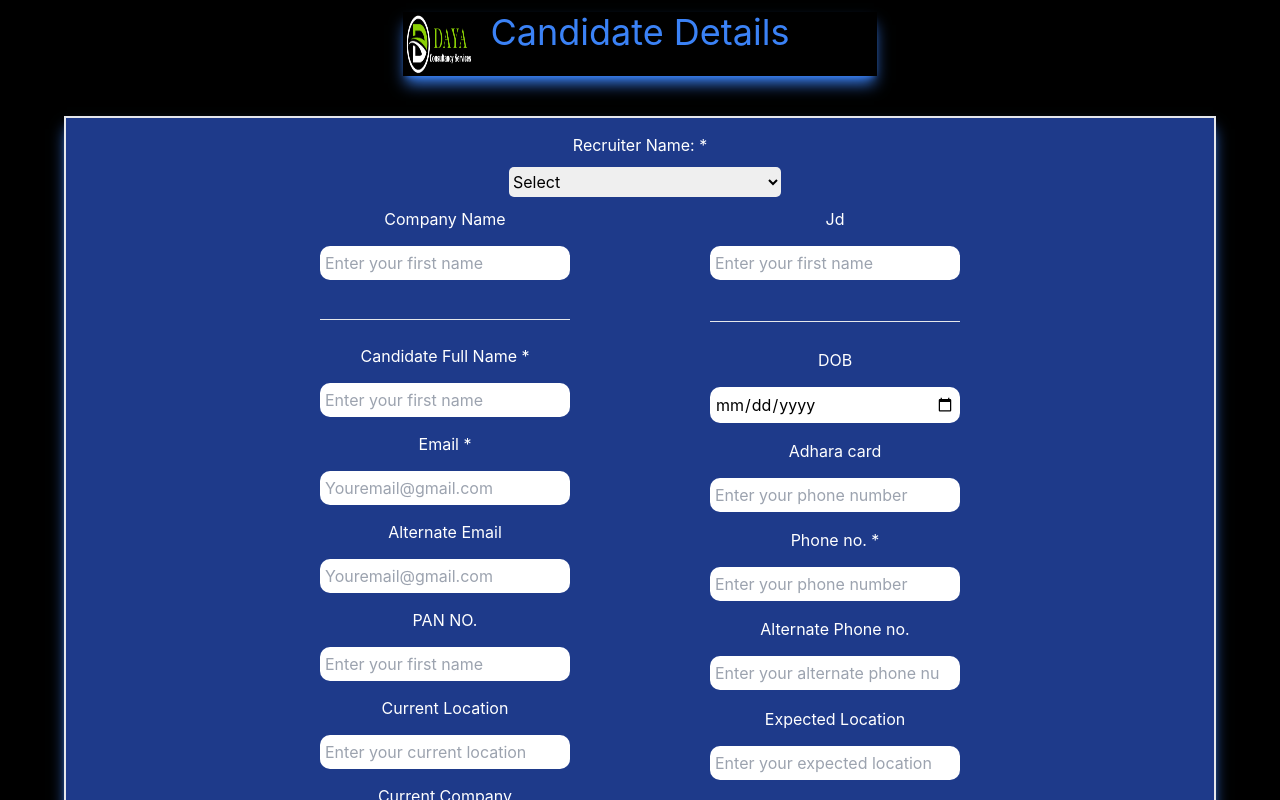
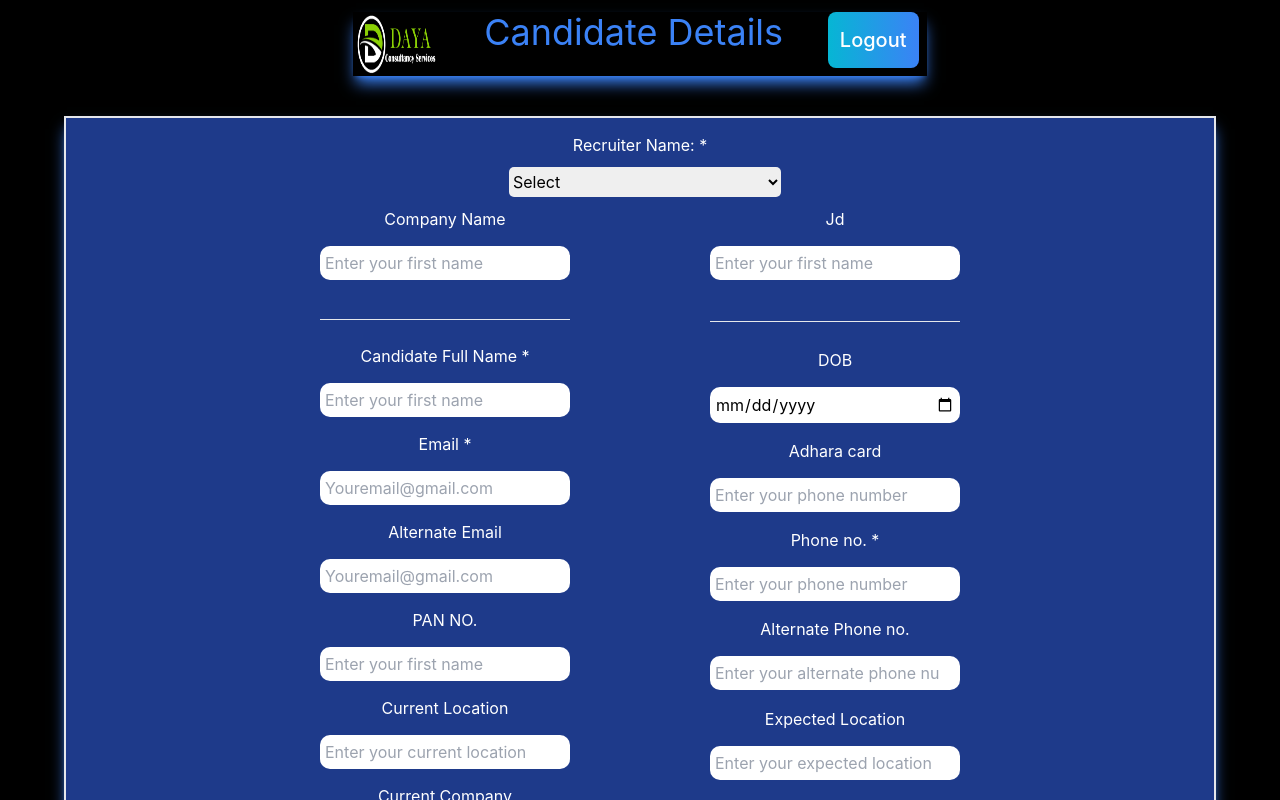
Before and after one commit to kushal1997/candidate_details, a React (Create React App) app: page /recruiter in a window 1280 px wide. Shown: the top 800 px of the page. Built offline with nearby package versions, Linux system fonts and the light colour scheme.

Commit message:
blank logout added

```diff
--- a/src/candidate/Candidate.js
+++ b/src/candidate/Candidate.js
@@ -5,6 +5,7 @@ import '../allcss/candidate.css'
 import styles from '../Styles';
 import logo from '../assets/logowht.png'
 import moment from 'moment-timezone';
+import { Navigate, useNavigate } from 'react-router-dom';
 
 const validationSchema = Yup.object().shape({
   recruiter_name: Yup.string()
@@ -24,6 +25,7 @@ const validationSchema = Yup.object().shape({
 }
 )
 const Candidate = () => {
+  const navigate = useNavigate();
   const recuiterOptions = ['Select', 'Pushpanjali', 'Rajlaxmi', 'Rituparna', 'Intern'];
   const initialValues = {
     company_name: '',
@@ -55,7 +57,7 @@ const Candidate = () => {
 
     console.log(values);
     const formData = new FormData();
-    formData.append("Date",localDate)
+    formData.append("Date", localDate)
     formData.append("CompanyName", values.company_name);
     formData.append("RecruiterName", values.recruiter_name);
     formData.append("Jd", values.jd);
@@ -105,6 +107,7 @@ const Candidate = () => {
 
   }
 
+
   return (
     <div className={` bg-black overflow-hidden w-full  h-[1280px] pipeline `}>
       <div className={`${styles.paddingX} ${styles.flexCenter} z-[3]`}>
@@ -119,6 +122,10 @@ const Candidate = () => {
 
               Candidate Details
             </h1>
+            <button onClick={() => navigate("/")}
+              className='text-white bg-gradient-to-r from-cyan-500 to-blue-500 hover:bg-gradient-to-bl focus:ring-4 focus:outline-none focus:ring-cyan-300 dark:focus:ring-cyan-800 font-medium rounded-lg text-xl px-3 py-1.5 text-center me-2 mb-2'>
+              Logout
+            </button>
 
           </div>
           <div className={`text-white font-poppins text-[16px] border-2 mt-10 h-fit bg-blue-900 shadow-lg shadow-blue-500  items-center overflow-hidden ${styles.boxWidth}`}>
```
